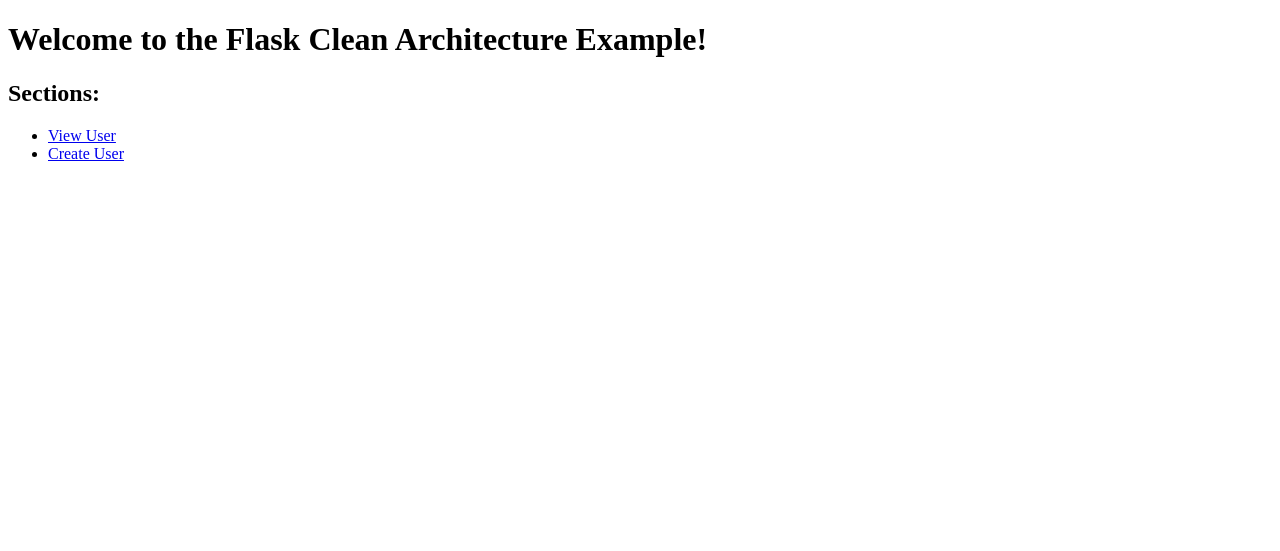
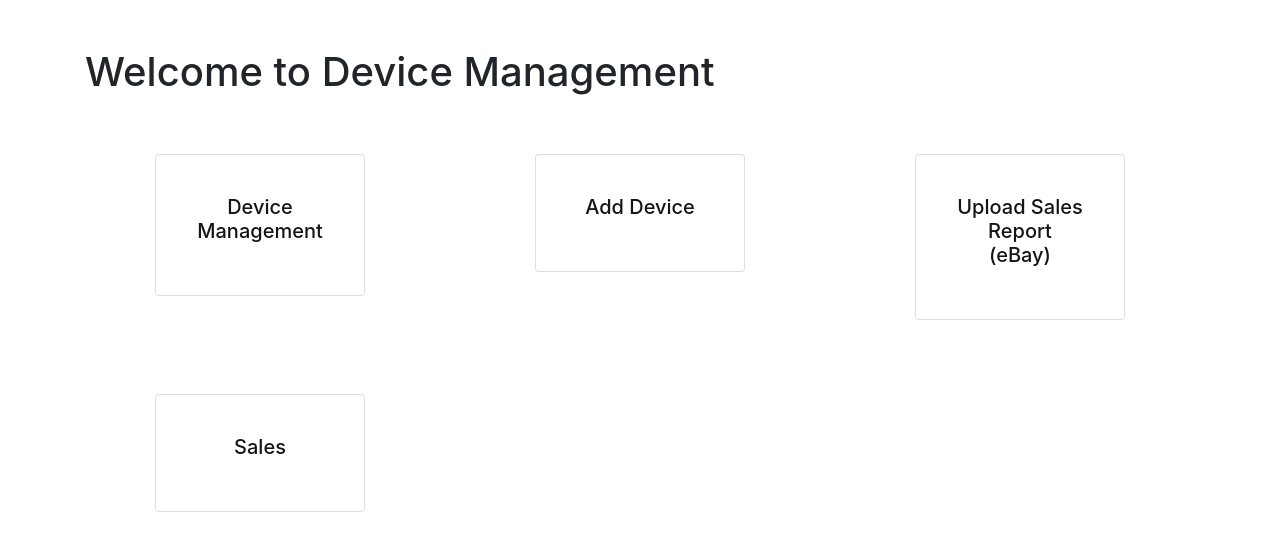
Before and after one commit to ZoomRepo/motekso-device-management-frontent, a Flask app: page / in a window 1280 px wide. Shown: the top 551 px of the page. Run offline with Flask 3, Linux system fonts and the light colour scheme; some libraries are stand-ins or nearby versions.

Commit message:
Update to sales and devices

```diff
--- a/app/adapters/controllers.py
+++ b/app/adapters/controllers.py
@@ -1,30 +1,176 @@
-from flask import Flask, jsonify, render_template, request
-from app.use_cases.example_use_case import ExampleUseCase
-from app.gateways.database import UserRepository
+# controllers.py
+from flask import Flask, render_template, request, redirect, url_for, jsonify, flash
 import os
+import json
+import uuid
+from datetime import datetime
+from werkzeug.utils import secure_filename
+import pandas as pd
 
 app = Flask(__name__, template_folder=os.path.join(os.path.dirname(__file__), 'templates'))
+data_file_path = os.path.join(os.path.dirname(__file__), 'data.json')
+UPLOAD_FOLDER = os.path.join(os.path.dirname(__file__), 'uploads')
+ALLOWED_EXTENSIONS = {'csv'}
 
-user_repository = UserRepository()
-example_use_case = ExampleUseCase(user_repository)
+app.config['UPLOAD_FOLDER'] = UPLOAD_FOLDER
+
+def allowed_file(filename):
+    return '.' in filename and filename.rsplit('.', 1)[1].lower() in ALLOWED_EXTENSIONS
+
+@app.route('/api/devices', methods=['GET'])
+def get_devices():
+    devices = read_data("devices")
+    return jsonify(devices)
+
+@app.route('/assign_device/<sale_id>', methods=['POST'])
+def assign_device(sale_id):
+    # Get the selected device_id from the form
+    selected_device_id = request.form.get('device')
+
+    sale_id_int = int(sale_id)
+
+    # Find the sale entry in the data
+    sales_data = read_data("sales")
+    sale_entry = next((sale for sale in sales_data if sale['eBay item ID'] == sale_id_int), None)
+
+    # Update the assigned_device_id attribute
+    if sale_entry:
+        sale_entry['assigned_device_id'] = selected_device_id
+        write_data(sale_entry, "sales")
+
+    return redirect(url_for('sales'))
+
+@app.route('/upload', methods=['GET', 'POST'])
+def upload():
+    if request.method == 'POST':
+        if 'csv_file' not in request.files:
+            flash('No file part')
+            return redirect(request.url)
+        file = request.files['csv_file']
+        if file.filename == '':
+            flash('No selected file')
+            return redirect(request.url)
+        if file and allowed_file(file.filename):
+            filename = secure_filename(file.filename)
+            file.save(os.path.join(app.config['UPLOAD_FOLDER'], filename))
+            # Process the CSV file and update data.json
+            process_csv(os.path.join(app.config['UPLOAD_FOLDER'], filename))
+            return redirect(url_for('home'))
+    return render_template('upload.html')
+
+def strip_non_utf8(text):
+    return ''.join(char if ord(char) < 128 else ' ' for char in text)
+
+def process_csv(file_path):
+    try:
+        # Read the CSV file into a string
+        with open(file_path, 'r', encoding='utf-8') as file:
+            csv_content = file.read()
+        # Strip non-UTF-8 characters from the content
+        cleaned_content = strip_non_utf8(csv_content)
+        # Create a StringIO object to simulate a file-like object
+        from io import StringIO
+        cleaned_csv_file = StringIO(cleaned_content)
+        # Read the cleaned CSV file using pandas
+        df = pd.read_csv(file_path, encoding='utf-8', skiprows=range(9))
+        # Convert the DataFrame to a list of dictionaries
+        report_from_csv = df.to_dict(orient='records')
+        # Read existing data for both devices and sales
+        existing_sales = read_data("sales")
+        # Append new sales data to the existing sales data
+        existing_sales.extend(report_from_csv)
+        # Write the updated sales data to data.json
+        write_data(existing_sales, "sales")
+        # Print a message to confirm successful execution
+        print("Data successfully written to data.json")
+    except pd.errors.ParserError as e:
+        print(f"Error parsing CSV: {e}")
+
 
 @app.route('/', methods=['GET'])
 def home():
     return render_template('home.html')
 
-# ... other route
-@app.route('/user/<int:user_id>', methods=['GET'])
-def get_user(user_id):
-    user = example_use_case.get_user(user_id)
-    return jsonify({"id": user.id, "username": user.username, "email": user.email})
+@app.route('/device_management', methods=['GET'])
+def devices():
+    devices_data = read_data("devices")  # Assuming read_data() returns a list of devices
+    return render_template('devices.html', devices=devices_data)
 
-@app.route('/user', methods=['POST'])
-def create_user():
-    data = request.get_json()
-    username = data.get('username')
-    email = data.get('email')
-    new_user = example_use_case.create_user(username, email)
-    return jsonify({"id": new_user.id, "username": new_user.username, "email": new_user.email})
+@app.route('/sales', methods=['GET'])
+def sales():
+    sales_data = read_data("sales")  # Assuming read_data() returns a list of devices
+    devices_data = read_data("devices")  # Assuming read_data() returns a list of devices
+    return render_template('sales.html', sales_data=sales_data, devices=devices_data)
+
+@app.route('/add_device', methods=['GET', 'POST'])
+def add_device():
+    if request.method == 'POST':
+        device_name = request.form.get('device_name')
+        device_description = request.form.get('device_description')
+        device_cost = float(request.form.get('device_cost'))
+        date_purchased = request.form.get('date_purchased')
+        condition = request.form.get('condition')
+        transaction_id = request.form.get('transaction_id')
+        if device_name and device_cost and condition:
+            new_device = {
+                'id': str(uuid.uuid4()),  # Generate a unique ID
+                'device_name': device_name,
+                'device_description': device_description,
+                'device_cost': device_cost,
+                'date_purchased': date_purchased,
+                'condition': condition,
+                'transaction_id': transaction_id,
+            }
+
+            write_data(new_device, "devices")
+            return redirect(url_for('home'))
+    return render_template('add_device.html')
+
+def read_sales_report(file_path):
+    try:
+        # Assuming 'your_sales_data.csv' is the path to your CSV file
+        df = pd.read_csv(file_path)
+        # Get the expected columns
+        expected_columns = list(df.columns)
+        # If there are extra columns, you can drop them
+        df = df[expected_columns]
+        # If there are missing columns, you can add them with default values
+        for column in expected_columns:
+            if column not in df.columns:
+                df[column] = ''
+
+        sales_data = df.to_dict(orient='records')
+        return sales_data
+    except pd.errors.ParserError as e:
+        print(f"Error parsing CSV: {e}")
+        return None
+
+def read_data(type):
+    with open(data_file_path, 'r') as f:
+        data = json.load(f)
+    if type != None:
+        data = data.get(type)
+        return data
+    else:
+        return data
+
+def write_data(data, type):
+    existing_data = read_data(None)
+    existing_entries = existing_data[type]
+    # Check if the data entry already exists
+    entry_exists = False
+    if type == 'sales':
+        for entry in existing_entries:
+            if entry.get('eBay item ID') == data.get('eBay item ID'):
+                # Update the device_id attribute
+                entry['assigned_device_id'] = data.get('assigned_device_id')
+                entry_exists = True
+                break
+    # If the entry doesn't exist, append it
+    if not entry_exists:
+        existing_entries.append(data)
+    with open(data_file_path, 'w') as f:
+        json.dump(existing_data, f, indent=2)
 
 if __name__ == '__main__':
     app.run(debug=True)
--- /dev/null
+++ b/app/adapters/static/css/main.css
@@ -0,0 +1,48 @@
+/* Custom CSS for Half-Life Color Scheme */
+body {
+    background-color: #151515; /* Dark gray background */
+    color: #ffffff; /* White text */
+}
+
+.card-title {
+    color: #151515; /* Dark grey text color */
+    text-align: center; /* Center text in the label */
+}
+
+.card {
+    background-color: #292929; /* Dark gray card background */
+    border: 1px solid #151515; /* Slightly lighter gray border */
+    color: #ffffff; /* White text inside cards */
+    width: 60%; /* Set card width to 60% */
+    margin: auto; /* Center the card */
+    margin-top: 50px; /* Add top margin for spacing */
+    padding: 20px; /* Add padding for content */
+}
+
+.card-header {
+    background-color: #fb7e14; /* Orange card header */
+    color: #ffffff; /* White text in card header */
+    text-align: center; /* Center the text */
+}
+
+.form-group {
+    margin-top: 20px; /* Add space between input fields */
+    text-align: left; /* Align text to the left */
+}
+
+.label-text {
+    color: #151515; /* Dark grey text color */
+    text-align: center; /* Center text in the label */
+}
+
+.btn-save {
+    background-color: #28a745; /* Green save button */
+    border-color: #28a745; /* Green button border */
+    color: #ffffff; /* White text on the button */
+    width: 100%; /* Make button full width */
+}
+
+.btn-save:hover {
+    background-color: #218838; /* Darker green on button hover */
+    border-color: #218838; /* Darker green on button hover */
+}
--- a/app/adapters/templates/home.html
+++ b/app/adapters/templates/home.html
@@ -1,19 +1,61 @@
-<!-- templates/home.html -->
+<!-- home.html -->
 <!DOCTYPE html>
 <html lang="en">
 <head>
+    <link rel="stylesheet" type="text/css" href="{{ url_for('static', filename='css/main.css') }}">
+
     <meta charset="UTF-8">
-    <meta http-equiv="X-UA-Compatible" content="IE=edge">
     <meta name="viewport" content="width=device-width, initial-scale=1.0">
-    <title>Home Page</title>
+    <title>Home</title>
+    <!-- Include Bootstrap CSS -->
+    <link rel="stylesheet" href="https://stackpath.bootstrapcdn.com/bootstrap/4.3.1/css/bootstrap.min.css" integrity="sha384-ggOyR0iXCbMQv3Xipma34MD+dH/1fQ784/j6cY/iJTQUOhcWr7x9JvoRxT2MZw1T" crossorigin="anonymous">
 </head>
 <body>
-    <h1>Welcome to the Flask Clean Architecture Example!</h1>
 
-    <h2>Sections:</h2>
-    <ul>
-        <li><a href="{{ url_for('get_user', user_id=1) }}">View User</a></li>
-        <li><a href="{{ url_for('create_user') }}">Create User</a></li>
-    </ul>
+<div class="container mt-5">
+    <h1>Welcome to Device Management</h1>
+    <div class="row">
+        <!-- Link to Device Management Page -->
+        <div class="col-md-4 mb-4">
+            <a href="{{ url_for('devices') }}" class="card custom-card rounded text-white text-decoration-none">
+                <div class="card-body">
+                    <h5 class="card-title">Device Management</h5>
+                </div>
+            </a>
+        </div>
+        <div class="col-md-4 mb-4">
+            <a href="{{ url_for('add_device') }}" class="card custom-card rounded text-white text-decoration-none">
+                <div class="card-body">
+                    <h5 class="card-title">Add Device</h5>
+                </div>
+            </a>
+        </div>
+        <div class="col-md-4 mb-4">
+            <a href="{{ url_for('upload') }}" class="card custom-card rounded text-white text-decoration-none">
+                <div class="card-body">
+                    <h5 class="card-title">Upload Sales Report (eBay)</h5>
+                </div>
+            </a>
+        </div>
+        <!-- Add more links to other pages if needed -->
+    </div>
+    <div class="row">
+        <!-- Link to Device Management Page -->
+        <div class="col-md-4 mb-4">
+            <a href="{{ url_for('sales') }}" class="card custom-card rounded text-white text-decoration-none">
+                <div class="card-body">
+                    <h5 class="card-title">Sales</h5>
+                </div>
+            </a>
+        </div>
+        <!-- Add more links to other pages if needed -->
+    </div>
+</div>
+
+<!-- Include Bootstrap JS and Popper.js -->
+<script src="https://code.jquery.com/jquery-3.3.1.slim.min.js" integrity="sha384-q8i/X+965DzO0rT7abK41JStQIAqVgRVzpbzo5smXKp4YfRvH+8abtTE1Pi6jizo" crossorigin="anonymous"></script>
+<script src="https://cdn.jsdelivr.net/npm/popper.js@1.14.7/dist/umd/popper.min.js" integrity="sha384-UO2eT0CpHqdSJQ6hJty5KVphtPhzWj9WO1clHTMGa3JDZwrnQq4sF86dIHNDz0W1" crossorigin="anonymous"></script>
+<script src="https://stackpath.bootstrapcdn.com/bootstrap/4.3.1/js/bootstrap.min.js" integrity="sha384-JjSmVgyd0p3pXB1rRibZUAYoIIy6OrQ6VrjIEaFf/nJGzIxFDsf4x0xIM+B07jRM" crossorigin="anonymous"></script>
+
 </body>
 </html>
--- a/run.py
+++ b/run.py
@@ -1,4 +1,6 @@
 from app.adapters.controllers import app
+
+app.secret_key = 'mOteKso2023!'
 
 if __name__ == '__main__':
     app.run(debug=True)
```
Also changed, not shown: app/adapters/templates/add_device.html (added, +45 -0 lines), app/adapters/templates/devices.html (added, +46 -0 lines), app/adapters/templates/sales.html (added, +63 -0 lines), app/adapters/templates/upload.html (added, +16 -0 lines).
